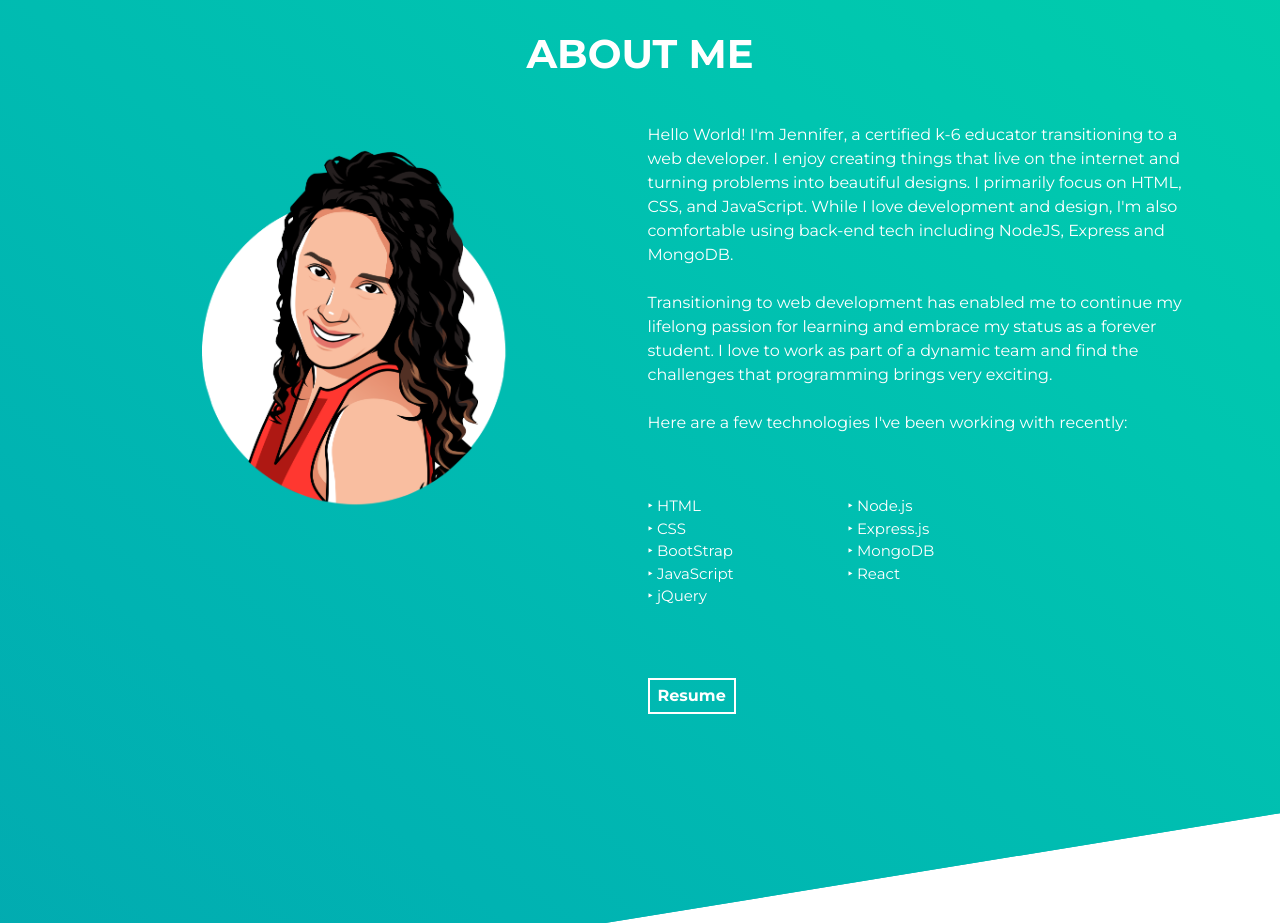
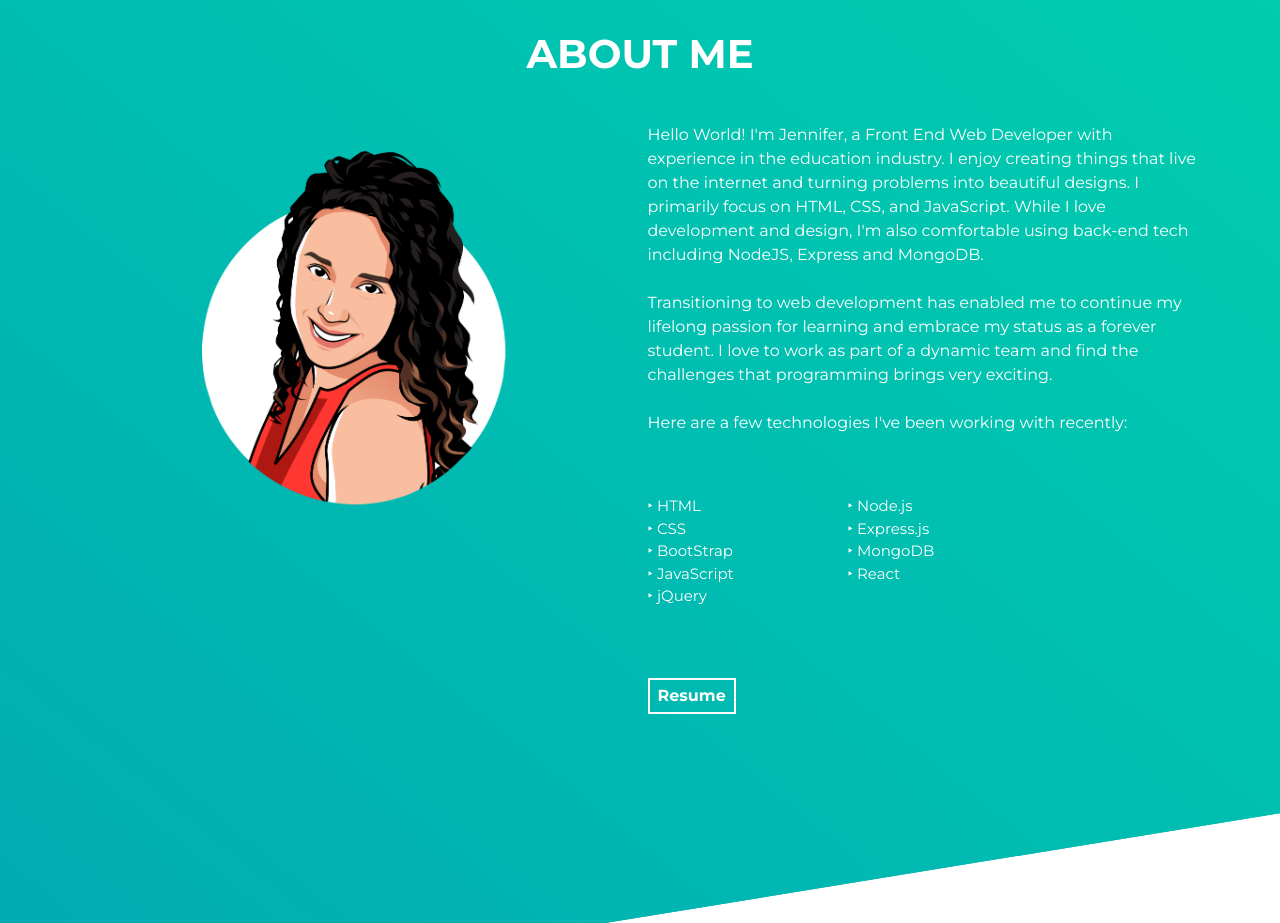
Before and after one commit to rosajen27/rosajen27.github.io, a plain HTML site: page index.html in a window 1280 px wide. Shown: the part 820-1743 px from the top of the page. Drawn offline with nearby package versions, Linux system fonts and the light colour scheme.

Commit message:
Update index.html

```diff
--- a/index.html
+++ b/index.html
@@ -53,7 +53,7 @@
         <div class="col-md-6 col-sm-12">
           <div class="about-wrapper info">
             <p class="about-wrapper info-text">
-              Hello World! I'm Jennifer, a certified k-6 educator transitioning to a web developer.
+              Hello World! I'm Jennifer, a Front End Web Developer with experience in the education industry.
               I enjoy creating things that live on the internet and turning problems into beautiful designs.
               I primarily focus on HTML, CSS, and JavaScript.
               While I love development and design, I'm also comfortable using back-end tech including NodeJS, Express
```
